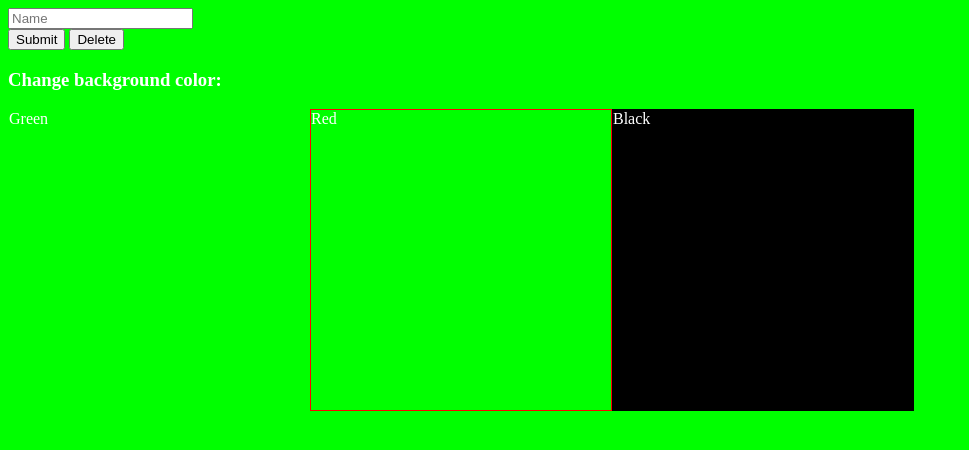
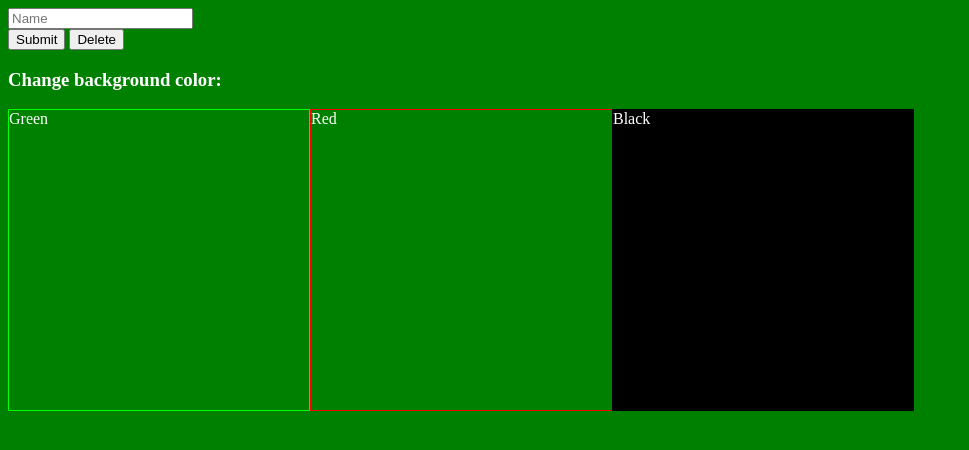
Before and after one commit to 3phase/tues-workshop-wd-2017-2018, a plain HTML site: page index.html in a window 1280 px wide. Both pictures are taken after a click on the element "Green". Shown: the whole page, without its empty margins (0-969 px from the left). Drawn offline with nearby package versions, Linux system fonts and the light colour scheme.

Commit message:
Removing redundancy

```diff
--- a/index.html
+++ b/index.html
@@ -39,18 +39,8 @@
 			$(".test-input").val("");
 		});
 
-
-
-		$("[data-attr-color='red']").on("click", function() {
-			$("body").css("background-color", "#FF0000");
-		});
-
-		$("[data-attr-color='black']").on("click", function() {
-			$("body").css("background-color", "#000000");
-		});
-
-		$("[data-attr-color='green']").on("click", function() {
-			$("body").css("background-color", "#00FF00");
+		$(".change-color").on("click", function() {
+			$("body").css("background-color", $(this).attr("data-attr-color"));
 		});
 
 	});
```
